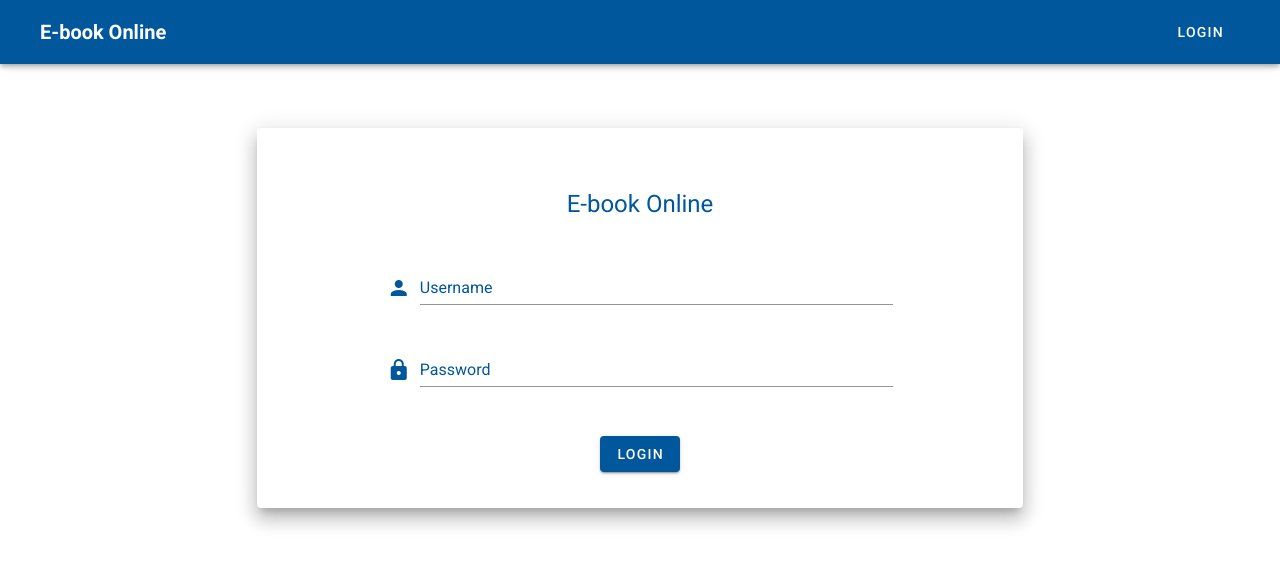
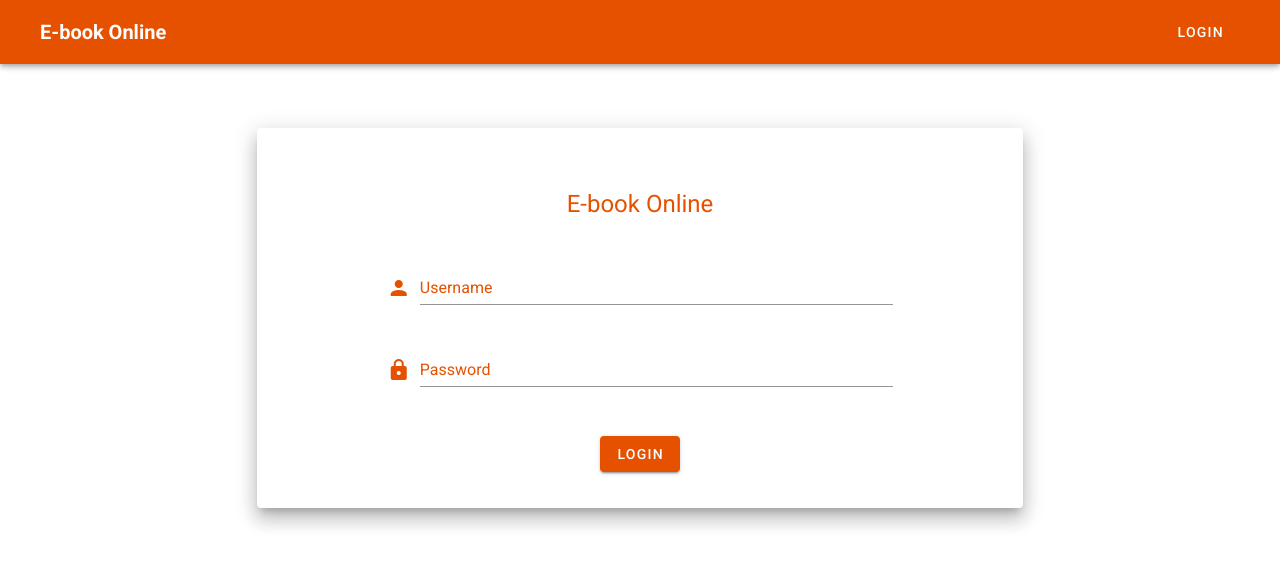
Before and after one commit to mrkcmd/oeb-frontend, a Vue app: page / in a window 1280 px wide. Shown: the top 566 px of the page. Built offline with nearby package versions, Linux system fonts and the light colour scheme.

Commit message:
change user page color to orange

```diff
--- a/src/plugins/vuetify.js
+++ b/src/plugins/vuetify.js
@@ -10,7 +10,7 @@ export default new Vuetify({
         primary: "#045762",
         secondary: "#4e8d7c",
         tertiary: "#f3f2da",
-        fourth: "#01579B"
+        fourth: "#E65100"
       }
     }
   }
```
